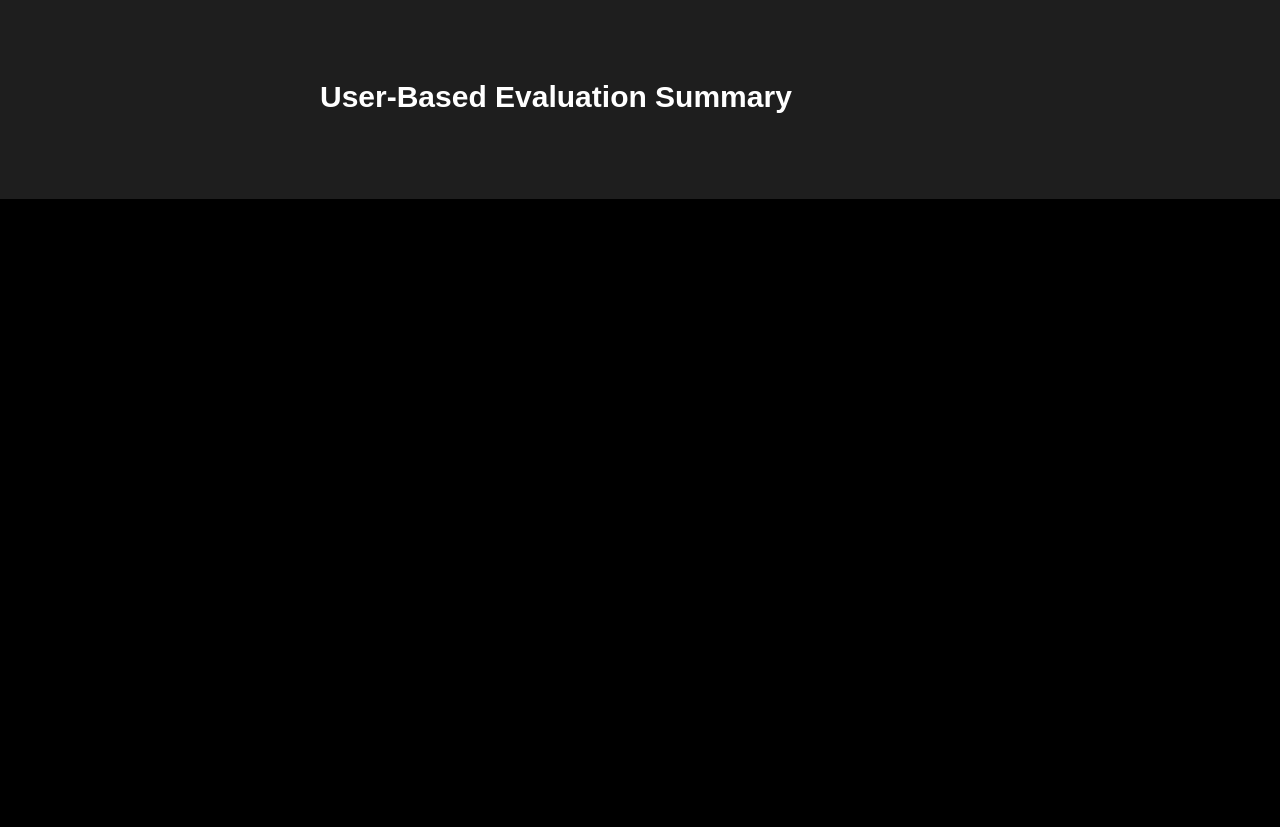
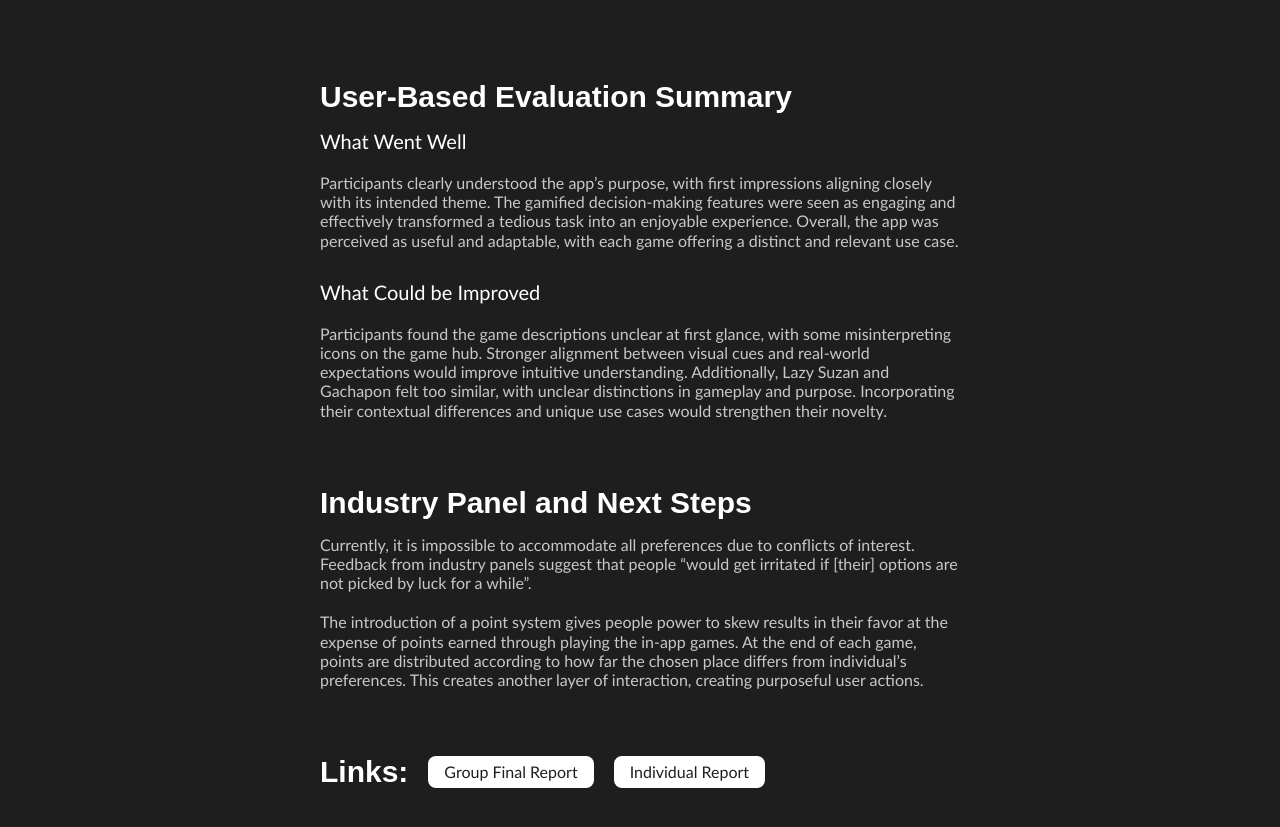
Before and after one commit to psuuzu/portfolio1, a Next.js app: page /oishy in a window 1280 px wide. Shown: the part 3840-4667 px from the top of the page. Before the commit the page ends 4039 px from the top, so only its background shows below. Built offline with nearby package versions, Linux system fonts and the light colour scheme; a web font is replaced by a local one.

Commit message:
finish casesstudy

```diff
--- a/app/oishy/page.tsx
+++ b/app/oishy/page.tsx
@@ -154,6 +154,36 @@ export default function Oishy() {
                     </Carousel>
                     </div>
         <h2 className='!text-[30px] mt-[60px]'>User-Based Evaluation Summary</h2>
+        <p className="!text-[20px] mt-[10px] !text-white">
+            What Went Well
+        </p>
+        <p className="mt-[20px]">
+            Participants clearly understood the app’s purpose, with first impressions aligning closely with its intended theme. The gamified decision-making features were seen as engaging and effectively transformed a tedious task into an enjoyable experience. Overall, the app was perceived as useful and adaptable, with each game offering a distinct and relevant use case.
+        </p>
+        <p className="!text-[20px] mt-[30px] !text-white">
+            What Could be Improved
+        </p>
+        <p className="mt-[20px]">
+            Participants found the game descriptions unclear at first glance, with some misinterpreting icons on the game hub. Stronger alignment between visual cues and real-world expectations would improve intuitive understanding. Additionally, Lazy Suzan and Gachapon felt too similar, with unclear distinctions in gameplay and purpose. Incorporating their contextual differences and unique use cases would strengthen their novelty.
+        </p>
+        <h2 className='!text-[30px] mt-[60px]'>Industry Panel and Next Steps</h2>
+        <p className="mt-[10px]">
+            Currently, it is impossible to accommodate all preferences due to conflicts of interest. Feedback from industry panels suggest that people “would get irritated if [their] options are not picked by luck for a while”.
+        </p>
+        <p className="mt-[20px]">
+            The introduction of a point system gives people power to skew results in their favor at the expense of points earned through playing the in-app games. At the end of each game, points are distributed according to how far the chosen place differs from individual’s preferences. This creates another layer of interaction, creating purposeful user actions.
+        </p>
+        <div className="flex mt-[60px] sm:items-center">
+            <h2 className='!text-[30px]'>Links:</h2>
+                <div className="flex flex-col sm:flex-row h-auto mx-[10px]">
+                    <a href="https://drive.google.com/file/d/1IdaOs2wzW6IIQrY3L-SPqkYPrQmzfbAG/view?usp=sharing" target="_blank" className="flex justify-center mx-[10px] mb-[10px] sm:mb-0">
+                        <Button variant="outline" className=" hover:bg-[#1e1e1e] hover:border hover:border-input text-[#1e1e1e] hover:text-white "><h4>Group Final Report</h4></Button>
+                    </a>
+                    <a href="https://drive.google.com/file/d/1z4bGroK5r7kWe2Tv6tifNqhHsh4XsdF9/view?usp=sharing" target="_blank" className="flex justify-center mx-[10px]">
+                        <Button variant="outline" className=" hover:bg-[#1e1e1e] hover:border hover:border-input text-[#1e1e1e] hover:text-white"><h4>Individual Report</h4></Button>
+                    </a>
+                </div>
+        </div>
         <div className="mt-[80px]"></div>
         </div>
 
```
Also changed, not shown: public/images/oishy/oishyearly.png.
